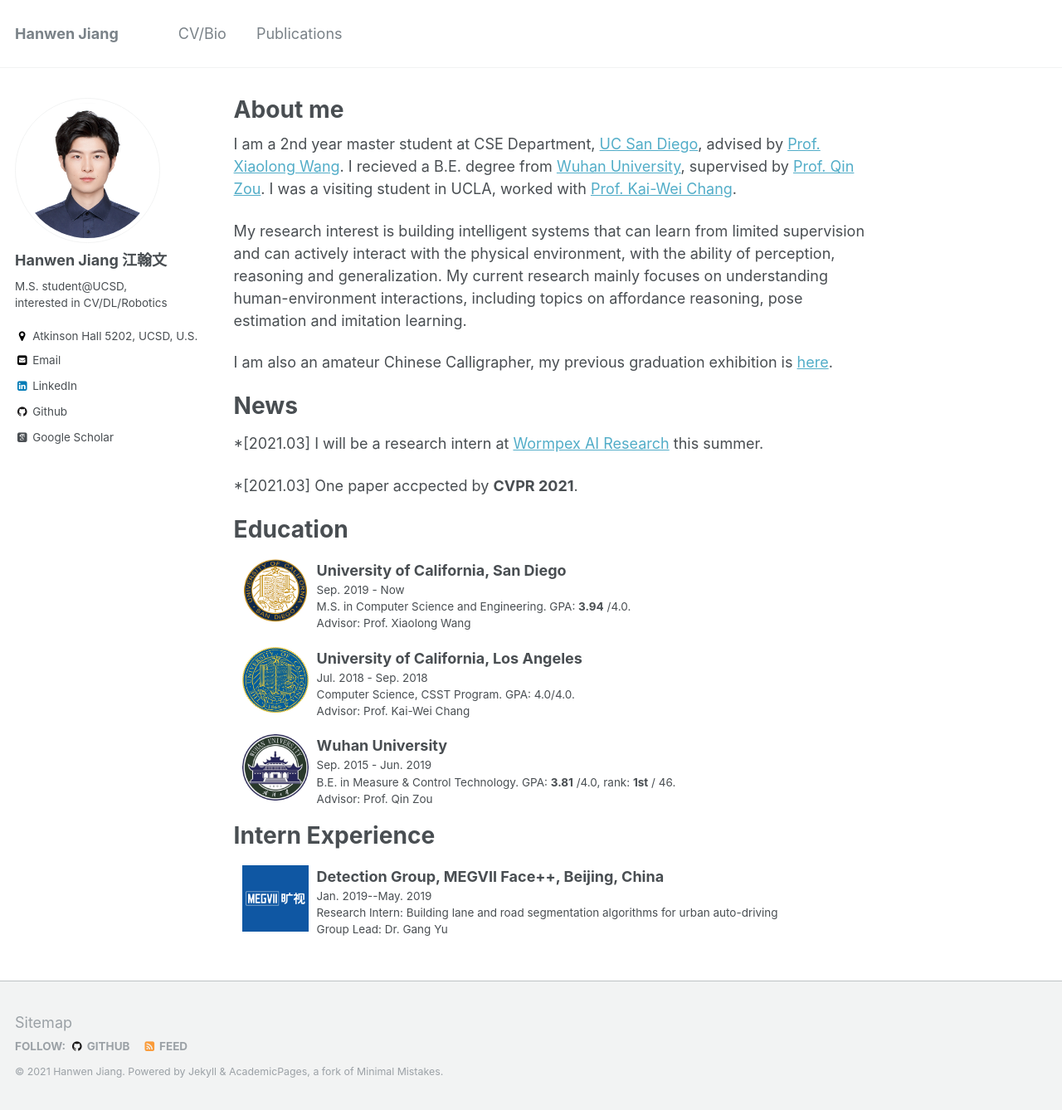
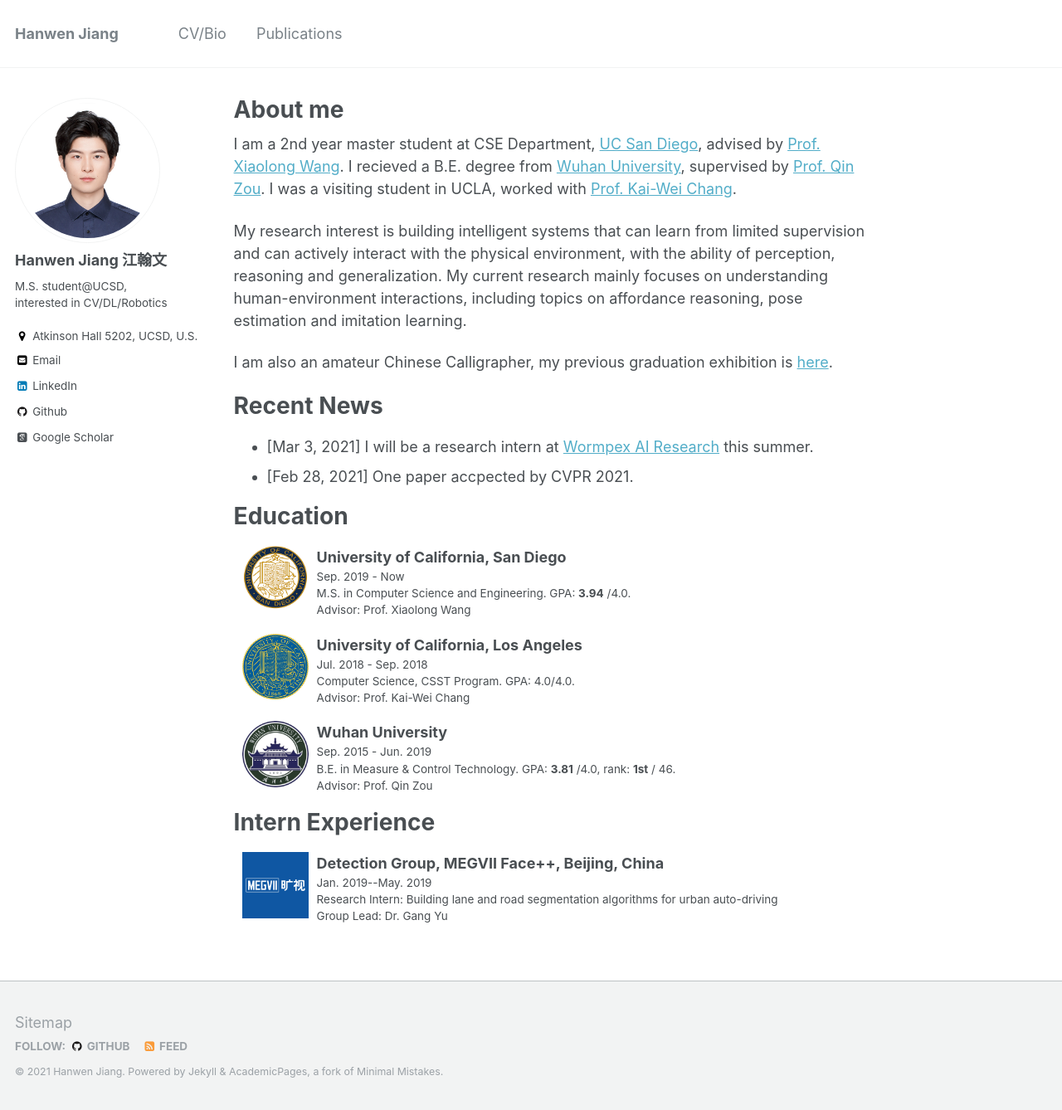
Before and after one commit to hwjiang1510/hwjiang1510.github.io, a Jekyll site: the page built from _pages/about.md, in a window 1280 px wide and 1338 px high. Shown: the whole window at 83% size. Built offline with Jekyll 4.4.1, drawn with Linux system fonts in a browser that asks for light colours; some web fonts are replaced.

Commit message:
update pubs

```diff
--- a/_pages/about.md
+++ b/_pages/about.md
@@ -15,10 +15,9 @@ My current research mainly focuses on understanding human-environment interactio
 
 I am also an amateur Chinese Calligrapher, my previous graduation exhibition is [here](https://mp.weixin.qq.com/s/7ERydW3i3iGsVcMOR13nzQ).
 
-# News
-*[2021.03] I will be a research intern at [Wormpex AI Research](https://research.wormpex.com/) this summer.
-
-*[2021.03] One paper accpected by <strong>CVPR 2021</strong>.
+# Recent News
+* [Mar 3, 2021] I will be a research intern at [Wormpex AI Research](https://research.wormpex.com/) this summer.
+* [Feb 28, 2021] One paper accpected by CVPR 2021.
 
 # Education
 <dl><dt><img align="left" width="80" height="80" hspace="10" src="https://jiangolder.github.io/images/UCSD.png"/></dt><dt>University of California, San Diego</dt><dd>Sep. 2019 - Now</dd><dd>M.S. in Computer Science and Engineering. GPA: <strong>3.94</strong> /4.0.</dd><dd>Advisor: Prof. Xiaolong Wang</dd></dl>
```
